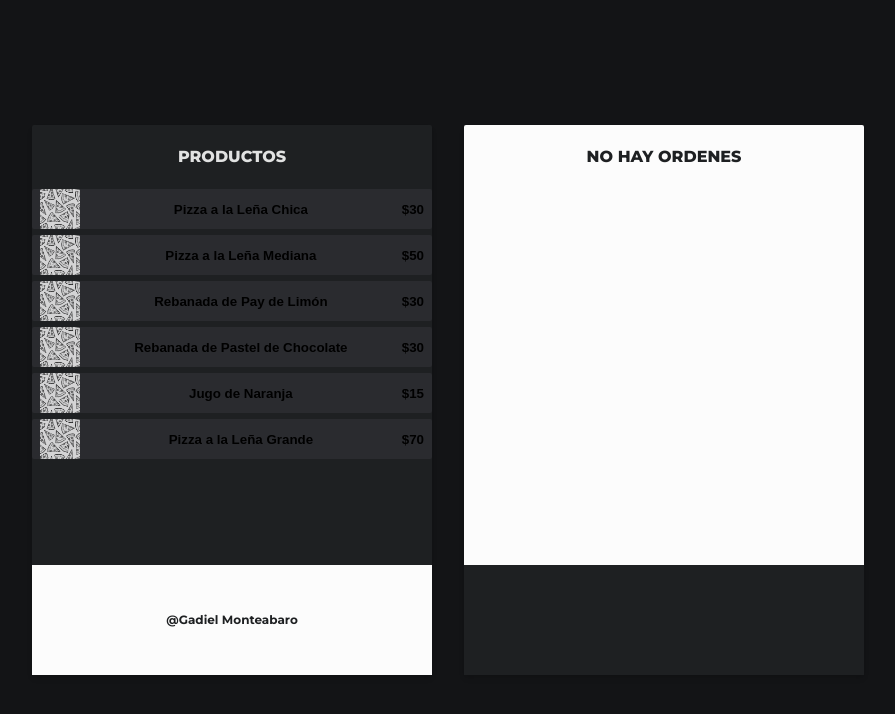
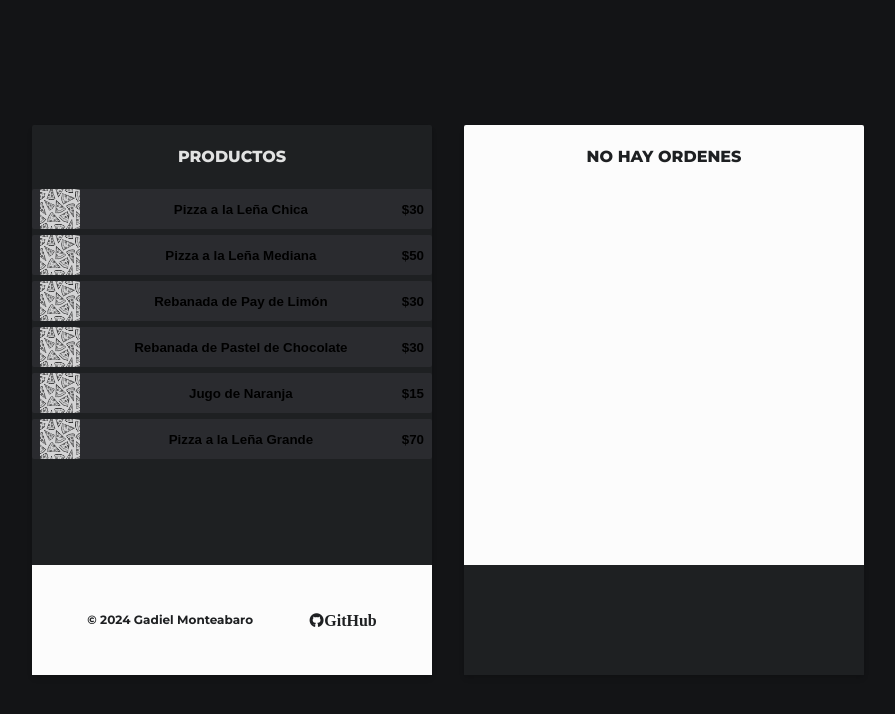
Before and after one commit to Gadiel-Monteabaro/order-app, a React (Vite) app: page / in a window 1280 px wide. Shown: the top 714 px of the page, without its empty margins (192-1087 px from the left). Built offline with nearby package versions, Linux system fonts and the light colour scheme.

Commit message:
style: agregar enlace de github del proyecto, mejorar la visualizacion del total

```diff
--- a/src/App.tsx
+++ b/src/App.tsx
@@ -28,7 +28,14 @@
             ))}
           </section>
           <div className="card-info">
-            <p className="first-p-footer">@Gadiel Monteabaro</p>
+            <p className="first-p-footer">© 2024 Gadiel Monteabaro</p>
+            <a
+              href="https://github.com/Gadiel-Monteabaro/order-app"
+              className="link-git"
+              target="_blank"
+            >
+              <i className="ri-github-fill">GitHub</i>
+            </a>
           </div>
         </div>
         <div className="card second-card">
--- a/src/index.css
+++ b/src/index.css
@@ -71,8 +71,11 @@
   text-align: center;
   font-size: 12px;
 }
-
-/* estilos al titulo principal de la carta */
+.first-card .link-git {
+  font-size: 16px;
+  text-decoration: none;
+  color: var(--card-bg);
+}
 
 .product-item img {
   width: 2.5rem; /* 40px */
@@ -114,6 +117,9 @@
   padding: 8px;
   border-radius: var(--border-radius);
   color: var(--color-white);
+}
+.card-info .total h3 {
+  min-width: 112px;
 }
 .card-info .btn {
   background: var(--bg-white);
```
Also changed, not shown: 4 other files (tests, documents, lock files or other folders).
